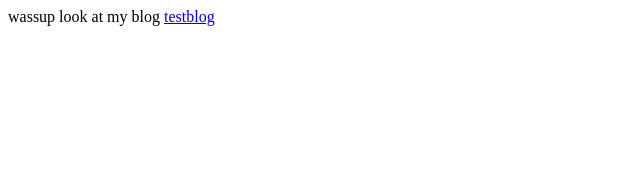
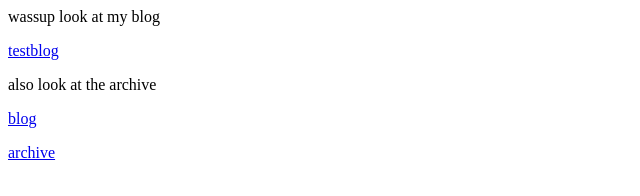
Before and after one commit to bethwoodcock/website, a plain HTML site: page index.html in a window 1280 px wide. Shown: the whole page, without its empty margins (0-640 px from the left). Drawn offline with Linux system fonts and the light colour scheme.

Commit message:
file names

```diff
--- a/index.html
+++ b/index.html
@@ -29,7 +29,11 @@
 
     look at my blog
 
-    <a href="http://beth.aaru.uk/blogs/testblog.html">testblog</a>
+    <p><a href="http://beth.aaru.uk/blogs/testblog">testblog</a></p>
+
+    <p>also look at the archive</p>
+    <p><a href="http://beth.aaru.uk/archive/blogarchive">blog</a></p>
+    <p><a href="http://beth.aaru.uk/archive/websitearchive">archive</a></p>
 
 </body>
 </html>
```
Also changed, not shown: archive/blogarchive/index.html (renamed from archive/blogarchive.html, +2 -2 lines), archive/websitearchive/index.html (renamed from archive/websitearchive.html, +1 -1 lines), blogs/testblog/index.html (renamed from blogs/testblog.html), 1 other file.
